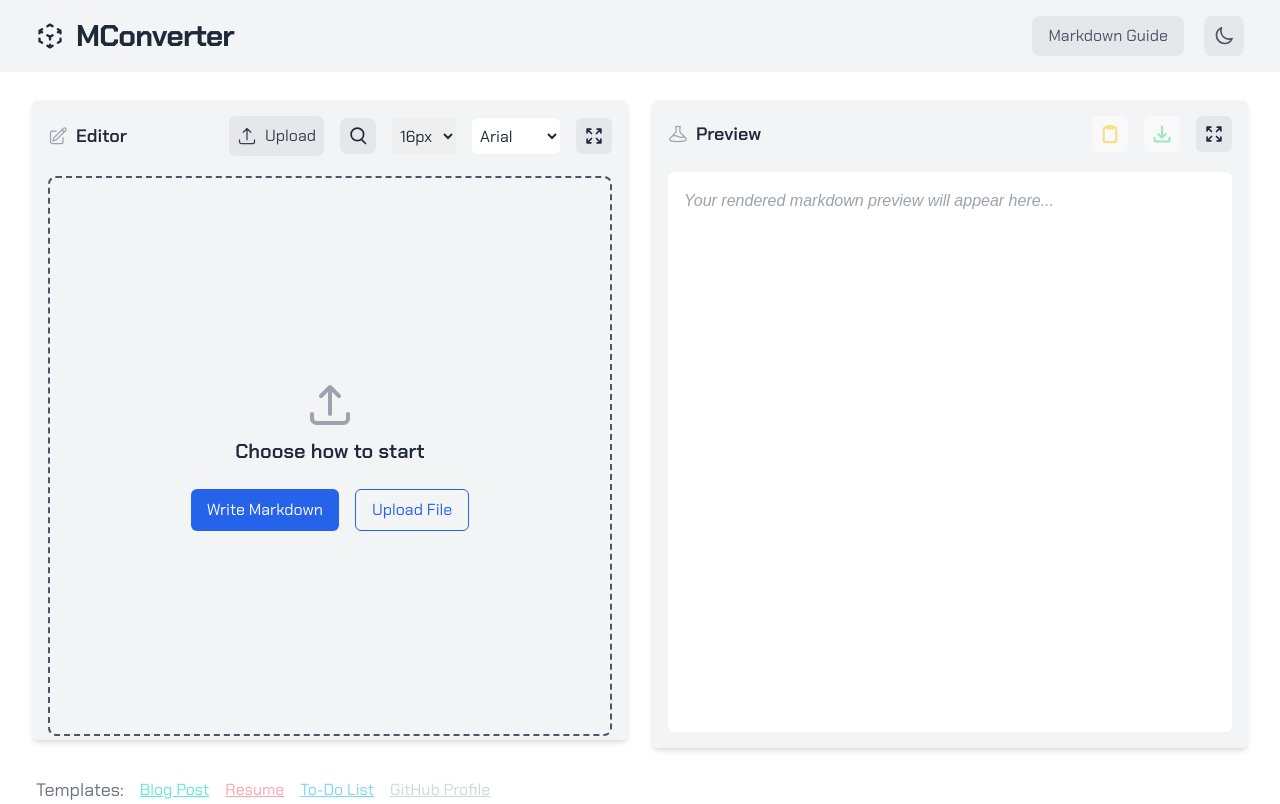
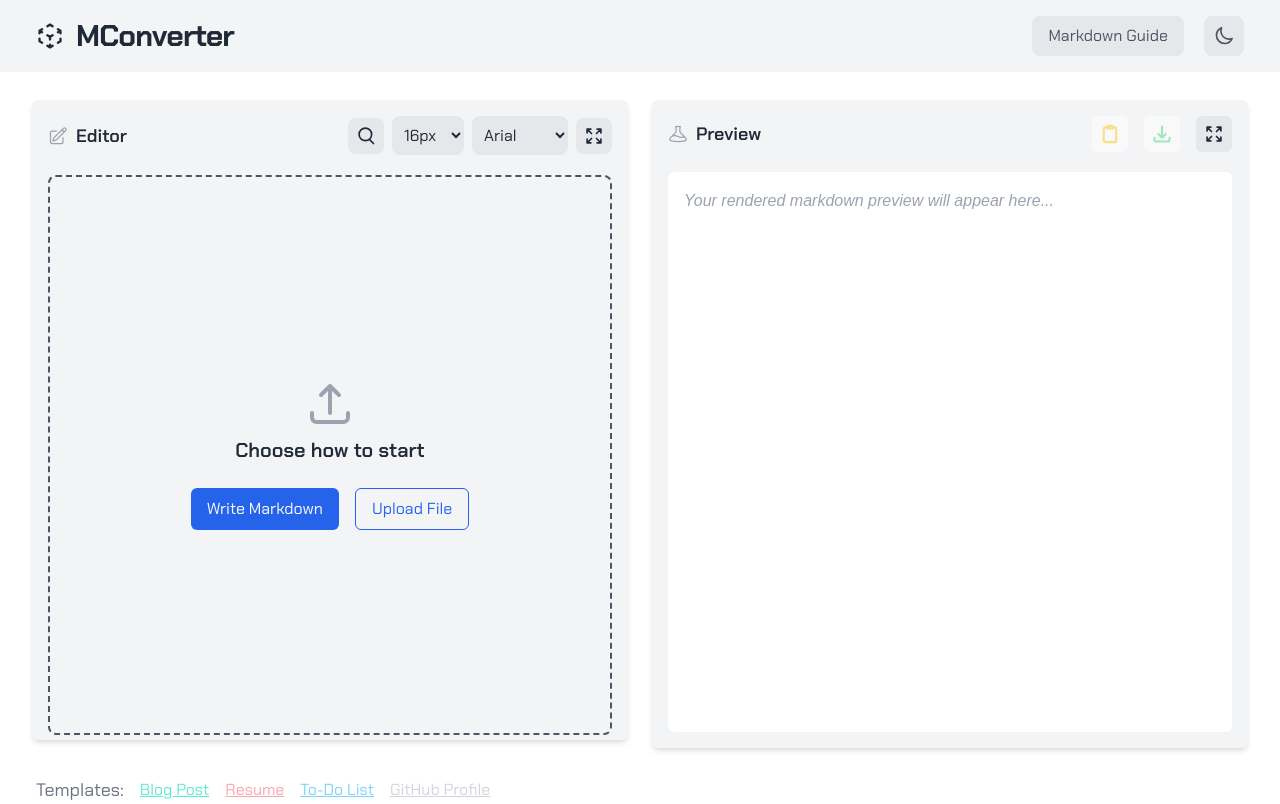
Before and after one commit to aashusoni22/MConverter, a React (Vite) app: page / in a window 1280 px wide. Built offline with nearby package versions, Linux system fonts and the light colour scheme.

Commit message:
fixed mobile responsiveness

```diff
--- a/src/components/MarkdownPreviewer.jsx
+++ b/src/components/MarkdownPreviewer.jsx
@@ -21,7 +21,7 @@ const MarkdownPreviewer = () => {
   const [searchQuery, setSearchQuery] = useState("");
   const [isSearchBarOpen, setIsSearchBarOpen] = useState(false);
   const [editorEnabled, setEditorEnabled] = useState(false);
-  const [isSettingOpen, setIsSettingOpen] = useState(false);
+  const [isSettingsOpen, setIsSettingsOpen] = useState(false);
 
   const { theme } = useContext(ThemeContext);
   const textareaRef = useRef(null);
@@ -237,7 +237,7 @@ const MarkdownPreviewer = () => {
   };
 
   const toggleSettings = () => {
-    setIsSettingOpen(true);
+    setIsSettingsOpen((prev) => !prev);
   };
 
   const isDarkTheme = theme === "dark";
@@ -312,34 +312,11 @@ const MarkdownPreviewer = () => {
                   d="m16.862 4.487 1.687-1.688a1.875 1.875 0 1 1 2.652 2.652L10.582 16.07a4.5 4.5 0 0 1-1.897 1.13L6 18l.8-2.685a4.5 4.5 0 0 1 1.13-1.897l8.932-8.931Zm0 0L19.5 7.125M18 14v4.75A2.25 2.25 0 0 1 15.75 21H5.25A2.25 2.25 0 0 1 3 18.75V8.25A2.25 2.25 0 0 1 5.25 6H10"
                 />
               </svg>
-
               <h2 className="text-lg font-semibold">Editor</h2>
             </span>
-            <div className="flex space-x-4 items-center">
-              <button
-                className={`hidden ${
-                  isDarkTheme
-                    ? "bg-gray-800 text-gray-200 hover:bg-gray-700"
-                    : "bg-gray-200 text-gray-700 hover:bg-gray-300"
-                } md:flex items-center space-x-2 p-2 rounded-md transition-colors duration-300  `}
-              >
-                <svg
-                  xmlns="http://www.w3.org/2000/svg"
-                  fill="none"
-                  viewBox="0 0 24 24"
-                  strokeWidth={1.5}
-                  stroke="currentColor"
-                  className="size-5"
-                >
-                  <path
-                    strokeLinecap="round"
-                    strokeLinejoin="round"
-                    d="M3 16.5v2.25A2.25 2.25 0 0 0 5.25 21h13.5A2.25 2.25 0 0 0 21 18.75V16.5m-13.5-9L12 3m0 0 4.5 4.5M12 3v13.5"
-                  />
-                </svg>
-                <p>Upload</p>
-              </button>
 
+            <div className="flex items-center space-x-2">
+              {/* Search Bar */}
               {isSearchBarOpen ? (
                 <div className="relative">
                   <input
@@ -347,10 +324,10 @@ const MarkdownPreviewer = () => {
                     value={searchQuery}
                     onChange={(e) => setSearchQuery(e.target.value)}
                     placeholder="Search..."
-                    className={`px-4 py-[6px] w-72 rounded-lg focus:outline-none ${
+                    className={`pl-4 pr-32 py-[6px] text-[15px] rounded-lg focus:outline-none w-48 md:w-72 ${
                       isDarkTheme
-                        ? "bg-gray-800 text-gray-100 placeholder-gray-400"
-                        : "bg-gray-200 text-gray-800 placeholder-gray-500"
+                        ? "bg-gray-800 text-gray-100"
+                        : "bg-gray-200 text-gray-800"
                     }`}
                   />
                   <SearchNav
@@ -360,8 +337,7 @@ const MarkdownPreviewer = () => {
                   />
                   <button
                     onClick={toggleSearchBar}
-                    className="absolute top-0 right-0 mt-2 mr-2 text-gray-500 hover:text-gray-700"
-                    aria-label="Close search"
+                    className="absolute right-2 top-1/2 transform -translate-y-1/2"
                   >
                     ✖
                   </button>
@@ -369,12 +345,11 @@ const MarkdownPreviewer = () => {
               ) : (
                 <button
                   onClick={toggleSearchBar}
-                  className={`p-2 rounded-lg transition-all duration-200 ${
+                  className={`p-2 rounded-lg ${
                     isDarkTheme
-                      ? "bg-gray-800 hover:bg-gray-700 text-gray-100"
-                      : "bg-gray-200 hover:bg-gray-300 text-gray-800"
+                      ? "bg-gray-800 hover:bg-gray-700"
+                      : "bg-gray-200 hover:bg-gray-300"
                   }`}
-                  aria-label="Search"
                 >
                   <svg
                     xmlns="http://www.w3.org/2000/svg"
@@ -393,96 +368,14 @@ const MarkdownPreviewer = () => {
                 </button>
               )}
 
-              {/* Font Size Dropdown */}
-              <select
-                id="fontSize"
-                value={fontSize}
-                onChange={(e) => setFontSize(e.target.value)}
-                className={`${
-                  !isSettingOpen ? "block" : "hidden"
-                } p-1 h-9 text-gray-200 ${
-                  isDarkTheme ? "bg-gray-800 " : "text-gray-800"
-                } rounded-md`}
-              >
-                <option value="12px">12px</option>
-                <option value="14px">14px</option>
-                <option value="16px">16px</option>
-                <option value="18px">18px</option>
-                <option value="20px">20px</option>
-              </select>
-
-              {/* Font Style Dropdown */}
-              <select
-                id="fontStyles"
-                value={fontFamily}
-                onChange={(e) => setFontFamily(e.target.value)}
-                className={`p-1 h-9 ${
-                  isDarkTheme
-                    ? "bg-gray-800 text-gray-200"
-                    : "bg-white text-gray-800"
-                } rounded-md`}
-              >
-                <option value="Arial">Arial</option>
-                <option value="Courier">Courier</option>
-                <option value="Georgia">Georgia</option>
-                <option value="Tahoma">Tahoma</option>
-                <option value="Verdana">Verdana</option>
-                <option value="Chakra">Chakra</option>
-              </select>
-
-              {/* Full Screen Button */}
-              <button
-                onClick={toggleEditorFullScreen}
-                className={`p-2 rounded-md ${
-                  isDarkTheme
-                    ? "bg-gray-800 hover:bg-gray-700 text-gray-100"
-                    : "bg-gray-200 hover:bg-gray-300 text-gray-800"
-                } transition hidden lg:block`}
-              >
-                {!isEditorFullScreen ? (
-                  <svg
-                    xmlns="http://www.w3.org/2000/svg"
-                    fill="none"
-                    viewBox="0 0 24 24"
-                    strokeWidth={2}
-                    stroke="currentColor"
-                    className="size-5"
-                  >
-                    <path
-                      strokeLinecap="round"
-                      strokeLinejoin="round"
-                      d="M3.75 3.75v4.5m0-4.5h4.5m-4.5 0L9 9M3.75 20.25v-4.5m0 4.5h4.5m-4.5 0L9 15M20.25 3.75h-4.5m4.5 0v4.5m0-4.5L15 9m5.25 11.25h-4.5m4.5 0v-4.5m0 4.5L15 15"
-                    />
-                  </svg>
-                ) : (
-                  <svg
-                    xmlns="http://www.w3.org/2000/svg"
-                    fill="none"
-                    viewBox="0 0 24 24"
-                    strokeWidth={2}
-                    stroke="currentColor"
-                    className="size-5"
-                  >
-                    <path
-                      strokeLinecap="round"
-                      strokeLinejoin="round"
-                      d="M9 9V4.5M9 9H4.5M9 9 3.75 3.75M9 15v4.5M9 15H4.5M9 15l-5.25 5.25M15 9h4.5M15 9V4.5M15 9l5.25-5.25M15 15h4.5M15 15v4.5m0-4.5 5.25 5.25"
-                    />
-                  </svg>
-                )}
-              </button>
-            </div>
-          </div>
-
-          {/*Settings for mobile view*/}
-          <div>
+              {/* Settings Button for Mobile */}
               <button
                 onClick={toggleSettings}
-              className={`p-1 rounded-md ${
+                className={`p-2 rounded-lg md:hidden ${
                   isDarkTheme
-                  ? "bg-gray-800 hover:bg-gray-700 text-gray-100"
-                  : "bg-gray-200 hover:bg-gray-300 text-gray-800"
-              }transition block lg:hidden`}
+                    ? "bg-gray-800 hover:bg-gray-700"
+                    : "bg-gray-200 hover:bg-gray-300"
+                }`}
               >
                 <svg
                   xmlns="http://www.w3.org/2000/svg"
@@ -490,7 +383,7 @@ const MarkdownPreviewer = () => {
                   viewBox="0 0 24 24"
                   strokeWidth={1.5}
                   stroke="currentColor"
-                className="size-6"
+                  className="w-5 h-5"
                 >
                   <path
                     strokeLinecap="round"
@@ -504,7 +397,135 @@ const MarkdownPreviewer = () => {
                   />
                 </svg>
               </button>
+
+              {/* Desktop Controls */}
+              <div className="hidden md:flex items-center space-x-2">
+                <select
+                  value={fontSize}
+                  onChange={(e) => setFontSize(e.target.value)}
+                  className={`p-2 rounded-lg ${
+                    isDarkTheme
+                      ? "bg-gray-800 text-gray-200"
+                      : "bg-gray-200 text-gray-800"
+                  }`}
+                >
+                  <option value="12px">12px</option>
+                  <option value="14px">14px</option>
+                  <option value="16px">16px</option>
+                  <option value="18px">18px</option>
+                  <option value="20px">20px</option>
+                </select>
+
+                <select
+                  value={fontFamily}
+                  onChange={(e) => setFontFamily(e.target.value)}
+                  className={`p-2 rounded-lg ${
+                    isDarkTheme
+                      ? "bg-gray-800 text-gray-200"
+                      : "bg-gray-200 text-gray-800"
+                  }`}
+                >
+                  <option value="Arial">Arial</option>
+                  <option value="Courier">Courier</option>
+                  <option value="Georgia">Georgia</option>
+                  <option value="Tahoma">Tahoma</option>
+                  <option value="Verdana">Verdana</option>
+                  <option value="Chakra">Chakra</option>
+                </select>
+
+                <button
+                  onClick={toggleEditorFullScreen}
+                  className={`p-2 rounded-lg ${
+                    isDarkTheme
+                      ? "bg-gray-800 hover:bg-gray-700"
+                      : "bg-gray-200 hover:bg-gray-300"
+                  }`}
+                >
+                  {isEditorFullScreen ? (
+                    <svg
+                      xmlns="http://www.w3.org/2000/svg"
+                      fill="none"
+                      viewBox="0 0 24 24"
+                      strokeWidth={2}
+                      stroke="currentColor"
+                      className="w-5 h-5"
+                    >
+                      <path
+                        strokeLinecap="round"
+                        strokeLinejoin="round"
+                        d="M9 9V4.5M9 9H4.5M9 9 3.75 3.75M9 15v4.5M9 15H4.5M9 15l-5.25 5.25M15 9h4.5M15 9V4.5M15 9l5.25-5.25M15 15h4.5M15 15v4.5m0-4.5 5.25 5.25"
+                      />
+                    </svg>
+                  ) : (
+                    <svg
+                      xmlns="http://www.w3.org/2000/svg"
+                      fill="none"
+                      viewBox="0 0 24 24"
+                      strokeWidth={2}
+                      stroke="currentColor"
+                      className="w-5 h-5"
+                    >
+                      <path
+                        strokeLinecap="round"
+                        strokeLinejoin="round"
+                        d="M3.75 3.75v4.5m0-4.5h4.5m-4.5 0L9 9M3.75 20.25v-4.5m0 4.5h4.5m-4.5 0L9 15M20.25 3.75h-4.5m4.5 0v4.5m0-4.5L15 9m5.25 11.25h-4.5m4.5 0v-4.5m0 4.5L15 15"
+                      />
+                    </svg>
+                  )}
+                </button>
               </div>
+            </div>
+          </div>
+
+          {/* Mobile Settings Menu */}
+          {isSettingsOpen && (
+            <div
+              className={`absolute right-12 top-52 z-50 w-48 md:hidden rounded-lg shadow-lg ${
+                isDarkTheme ? "bg-gray-800" : "bg-white"
+              }`}
+            >
+              <div className="p-3 space-y-3">
+                <div>
+                  <label className="block text-sm mb-1">Font Size</label>
+                  <select
+                    value={fontSize}
+                    onChange={(e) => setFontSize(e.target.value)}
+                    className={`w-full p-2 rounded-lg ${
+                      isDarkTheme
+                        ? "bg-gray-700 text-gray-200"
+                        : "bg-gray-100 text-gray-800"
+                    }`}
+                  >
+                    <option value="12px">12px</option>
+                    <option value="14px">14px</option>
+                    <option value="16px">16px</option>
+                    <option value="18px">18px</option>
+                    <option value="20px">20px</option>
+                  </select>
+                </div>
+
+                <div>
+                  <label className="block text-sm mb-1">Font Family</label>
+                  <select
+                    value={fontFamily}
+                    onChange={(e) => setFontFamily(e.target.value)}
+                    className={`w-full p-2 rounded-lg ${
+                      isDarkTheme
+                        ? "bg-gray-700 text-gray-200"
+                        : "bg-gray-100 text-gray-800"
+                    }`}
+                  >
+                    <option value="Arial">Arial</option>
+                    <option value="Courier">Courier</option>
+                    <option value="Georgia">Georgia</option>
+                    <option value="Tahoma">Tahoma</option>
+                    <option value="Verdana">Verdana</option>
+                    <option value="Chakra">Chakra</option>
+                  </select>
+                </div>
+              </div>
+            </div>
+          )}
 
           {!editorEnabled ? (
             <MarkdownUpload
```
Also changed, not shown: src/components/MarkdownUpload.jsx (+4 -4 lines). Lines whose indentation alone changed are shown as unchanged.
